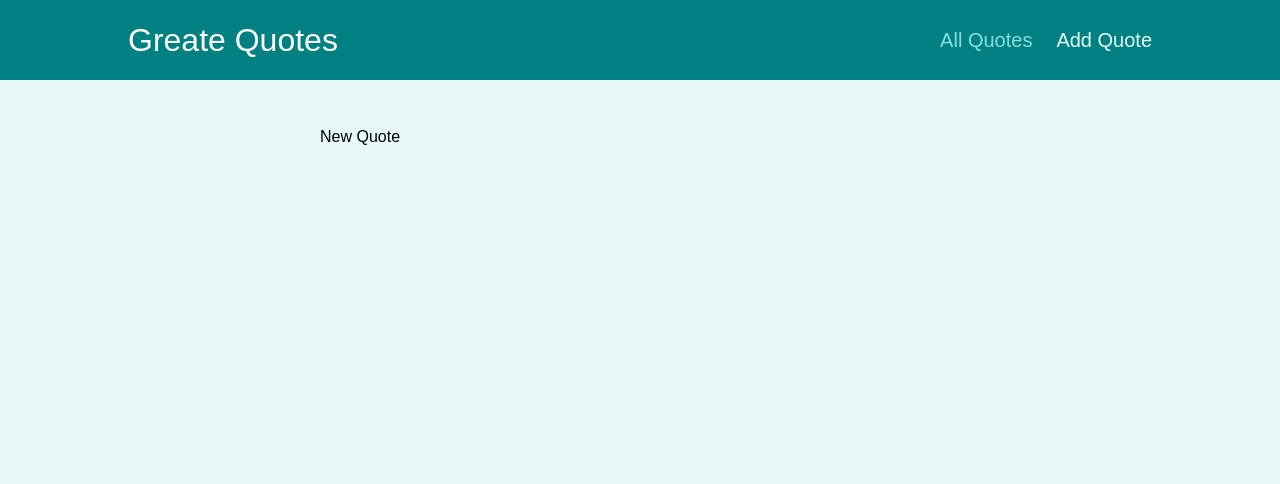
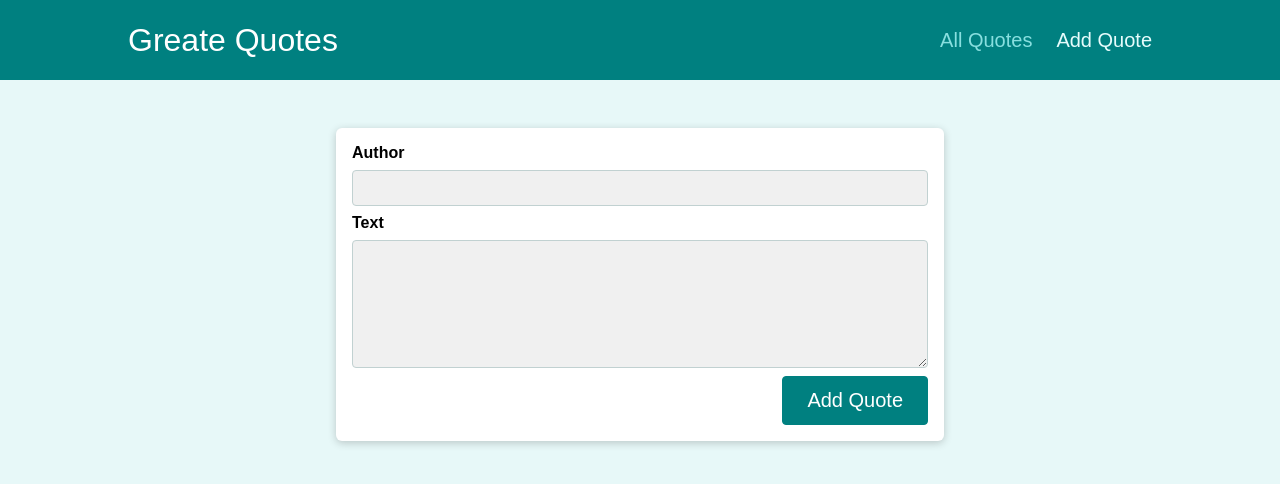
Before and after one commit to martinwachira/how2React-Redefined-2, a React (Create React App) app: page /add-quote in a window 1280 px wide. Shown: the top 484 px of the page. Built offline with nearby package versions, Linux system fonts and the light colour scheme.

Commit message:
impl link to quote detail pg

```diff
--- a/src/components/quotes/QuoteItem.js
+++ b/src/components/quotes/QuoteItem.js
@@ -1,7 +1,9 @@
-/* eslint-disable jsx-a11y/anchor-is-valid */
+import { Link, useParams } from "react-router-dom";
+
 import classes from "./QuoteItem.module.css";
 
 const QuoteItem = (props) => {
+  const params = useParams();
   return (
     <li className={classes.item}>
       <figure>
@@ -10,9 +12,9 @@ const QuoteItem = (props) => {
         </blockquote>
         <figcaption>{props.author}</figcaption>
       </figure>
-      <a href="#" className="btn">
+      <Link to={`/quotes/${props.id}`} className="btn">
         View Fullscreen
-      </a>
+      </Link>
     </li>
   );
 };
--- a/src/pages/AllQuotes.js
+++ b/src/pages/AllQuotes.js
@@ -7,7 +7,6 @@ const DUMMY_LIST = [
 const AllQuotes = () => {
   return (
     <div>
-      {/* <p>All Quotes Page</p> */}
       <QuoteList quotes={DUMMY_LIST} />
     </div>
   );
--- a/src/pages/NewQuote.js
+++ b/src/pages/NewQuote.js
@@ -1,5 +1,9 @@
+import QuoteForm from "../components/quotes/QuoteForm";
 const NewQuote = () => {
-  return <p>New Quote</p>;
+  const addQuoteHandler = (quoteData) => {
+    console.log("quoteData", quoteData);
+  };
+  return <QuoteForm onAddQuote={addQuoteHandler} />;
 };
 
 export default NewQuote;
--- a/src/pages/QuoteDetail.js
+++ b/src/pages/QuoteDetail.js
@@ -6,8 +6,6 @@ const QuoteDetail = () => {
   const params = useParams();
   return (
     <>
-      <p>Details page</p>
-      {params.quoteId}
       <Route path={`/quotes/${params.quoteId}/commentId`}>
         <Comments />
       </Route>
```
